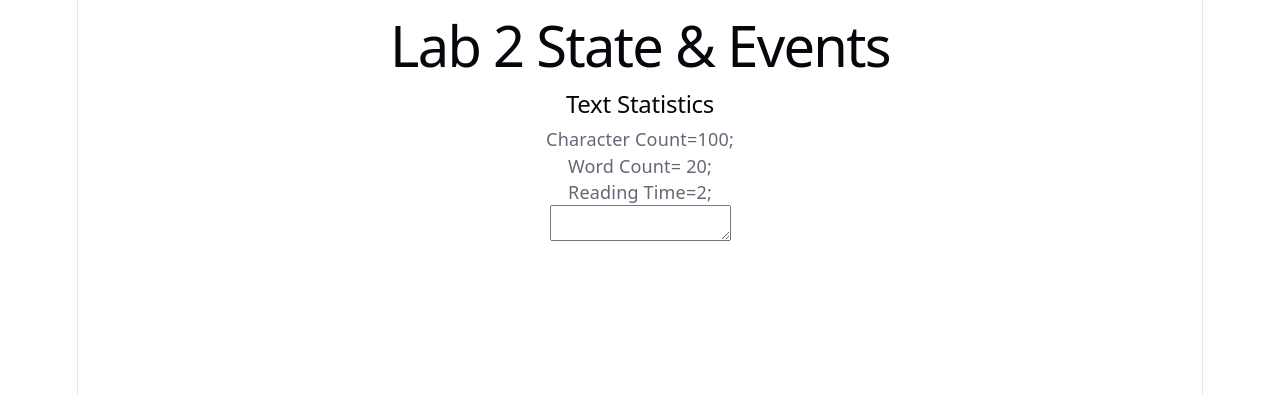
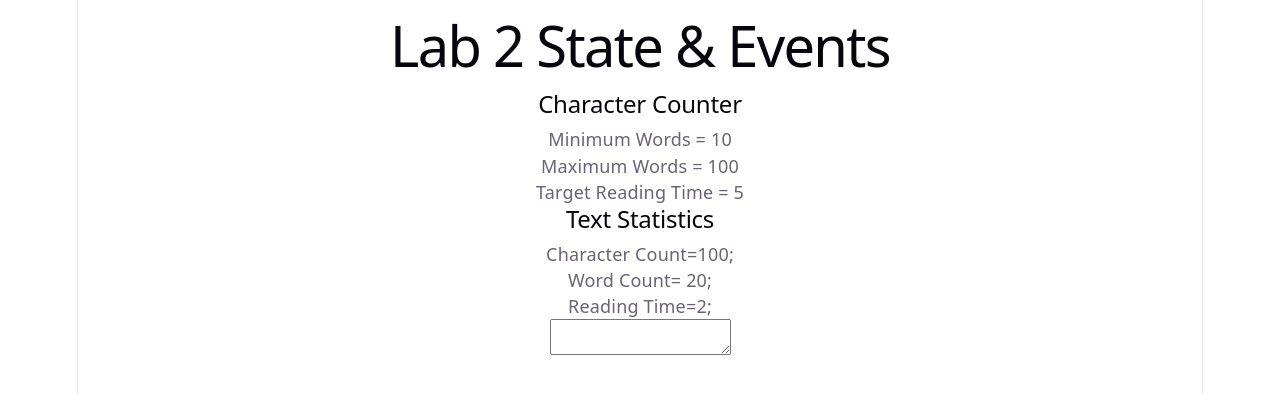
Before and after one commit to divzmadhu/lab-9-2, a React (Vite) app: page / in a window 1280 px wide. Shown: the top 394 px of the page. Built offline with nearby package versions, Linux system fonts and the light colour scheme.

Commit message:
Add CharacterCounter component with configurable props

```diff
--- a/src/App.tsx
+++ b/src/App.tsx
@@ -1,5 +1,6 @@
 // import TextInput from "./components/TextInput/TextInput";
 
+import CharacterCounter from "./components/CharacterCounter/CharacterCounter";
 import StatsDisplay from "./components/StatsDisplay/StatsDisplay";
 
 
@@ -7,6 +8,12 @@ export default function App() {
   return (
     <div>
       <h1>Lab 2 State & Events </h1>
+      <h2>Character Counter</h2>
+      <CharacterCounter
+        minWords={10}
+        maxWords={100}
+        targetReadingTime={5}
+      />
       <h2>Text Statistics</h2>
       <StatsDisplay
         stats={{
--- a/src/components/CharacterCounter/CharacterCounter.tsx
+++ b/src/components/CharacterCounter/CharacterCounter.tsx
@@ -0,0 +1,11 @@
+import type { CharacterCounterProps } from "../../types";
+
+export default function CharacterCounter(props:CharacterCounterProps){
+    return(
+        <div>
+            <p>Minimum Words = {props.minWords}</p>
+            <p>Maximum Words = {props.maxWords}</p>
+            <p>Target Reading Time = {props.targetReadingTime}</p>
+        </div>
+    );
+}
```
